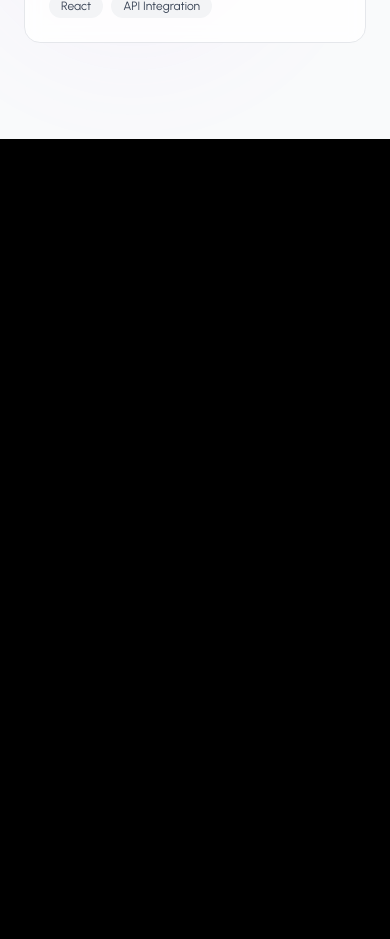
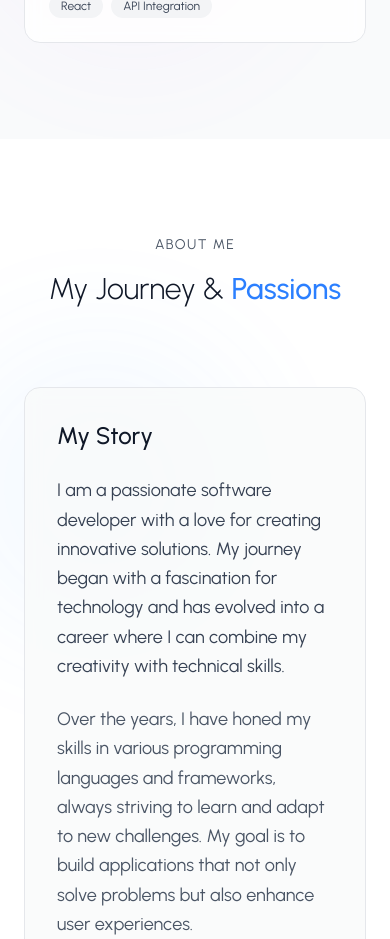
Before and after one commit to MDRezaulHasan/md-rezaul-hasan-ui, a React (Vite) app: page / in a window 390 px wide. Shown: the part 7580-8519 px from the top of the page. Built offline with nearby package versions, Linux system fonts and the light colour scheme.

Commit message:
1:23:01 is done. Will start with developer jouyney timeline

```diff
--- a/src/components/sections/AboutSection.jsx
+++ b/src/components/sections/AboutSection.jsx
@@ -1,8 +1,157 @@
-import React from 'react'
+import {useTheme} from '../../context/ThemeContext';
+import { useRef } from 'react';
+import {delay, motion,stagger,useInView, useScroll,useTransform} from 'framer-motion';
+import { containerVariants, itemVariants } from '../../utils/helper';
+import {JOURNEY_STEPS,PASSIONS } from '../../utils/data';
+import SIGNATURE from '../../assets/images/signature.png';
+
 
 const AboutSection = () => {
+
+
+    const { isDarkMode } = useTheme();
+    const sectionRef = useRef(null);
+    const isInView = useInView(sectionRef, { once: true, margin:"-100px" });
+
+    const { scrollYProgress } = useScroll(
+        { target: sectionRef, offset: ["start end", "end start"] }
+    );
+
+    const timeLineRef = useRef(null);
+    const timeLineInView = useInView(timeLineRef, { once: true, margin:"-50px" });
+
+    const y = useTransform(scrollYProgress, [0, 1], [50, -50]);
+
+    const timeLineVariants = {
+        hidden: { opacity: 0},
+        visible: {
+            opacity: 1,
+            transition: {
+                staggerChildren: 0.2,
+                delayChildren: 0.3,
+            }
+        }
+    };
+
+    const stepVariants = {
+        hidden: { opacity: 0, x: -50 },
+        visible: {
+            opacity: 1,
+            x: 0,
+            transition: {
+                duration: 0.6,
+                ease: "easeOut",
+            }
+        }
+    };
+
   return (
-    <div>AboutSection</div>
+    <section
+        ref={sectionRef}
+        id="about"
+        className={`py-24 px-6 ${isDarkMode ? 'bg-gray-900 text-white' : 'bg-white text-gray-900'} relative overflow-hidden`}
+    >
+        <motion.div style = {{ y }} className='absolute inset-0 overflow-hidden'>
+            <div className={`absolute top-40 right-1/3 w-80 h-80 rounded-full blur-3xl opacity-5 ${isDarkMode ? 'bg-blue-500' : 'bg-blue-400'}`}/>
+            <div className={`absolute bottom-20 left-1/3 w-96 h-96 rounded-full blur-3xl opacity-5 ${isDarkMode ? 'bg-purple-500' : 'bg-purple-400'}`}/>
+        </motion.div>
+        <div className='max-w-6xl mx-auto relative z-10'>
+            {/* Section header */}
+            <motion.div
+                initial="hidden"
+                animate={isInView ? "visible" : "hidden"}
+                variants={containerVariants}
+                className='text-center mb-20'
+            >
+                <motion.div
+                    variants={itemVariants}
+                    className={`text-sm uppercase tracking-widest ${isDarkMode ? 'text-gray-500' : 'text-gray-600'} mb-4`}
+                >
+                    About Me
+                </motion.div>
+                <motion.h2
+                    variants={itemVariants}
+                    className='text-3xl md:text-5xl font-light mb-6'
+                >
+                    My Journey &
+                    <span className='text-blue-500 font-medium'> Passions</span>
+                </motion.h2>
+            </motion.div>
+
+            <div className='grid lg:grid-cols-2 gap-16 items-start'>
+                {/* Personal Story */}
+                <motion.div
+                    initial="hidden"
+                    animate={isInView ? "visible" : "hidden"}
+                    variants={containerVariants}
+                    className='space-y-8'
+                >
+                    <motion.div
+                        variants={itemVariants}
+                        className={`p-8 rounded-2xl border ${isDarkMode ? 'bg-gray-800/50 border-gray-700 backdrop-blur-sm' : 'bg-gray-50/80 border-gray-200 backdrop-blur-sm'} `}
+                    >
+                        <h3 className='text-2xl font-medium mb-6'>My Story</h3>
+                        <p className={`text-lg leading-relaxed mb-6 ${isDarkMode ? 'text-gray-300': 'text-gray-700'}`}>
+                            I am a passionate software developer with a love for creating innovative solutions. My journey began with a fascination for technology and has evolved into a career where I can combine my creativity with technical skills.
+                        </p>
+                        <p className={`text-lg leading-relaxed ${isDarkMode ? 'text-gray-400': 'text-gray-600'}`}>
+                            Over the years, I have honed my skills in various programming languages and frameworks, always striving to learn and adapt to new challenges. My goal is to build applications that not only solve problems but also enhance user experiences.
+                        </p>
+                    </motion.div>
+
+                    <motion.div variants={itemVariants} className='space-y-4'>
+                        <h3 className='text-xl font-medium mb-6'>What I love Building</h3>
+                        <div className='grid gap-4'>
+                            {PASSIONS.map((passion, index) => (
+                                <motion.div
+                                key={passion.title}
+                                variants={itemVariants}
+                                whileHover={{x:4}}
+                                className={`flex items-center space-x-4 p-4 rounded-xl ${isDarkMode ? 'bg-gray-800/30 hover:bg-gray-800/50 ' : 'bg-gray-50/50 hover:bg-gray-100/50'} transition-all duration-300`}
+                                >
+                                    <div className={`p-3 rounded-lg ${
+                                        isDarkMode ? 'bg-gray-700' : 'bg-white'
+                                    }`}><passion.icon size={20} className='text-blue-500' />
+                                    </div>
+                                    <div>
+                                        <h4 className='font-medium mb-1'>{passion.title}</h4>
+
+                                        <p className={`text-sm ${
+                                            isDarkMode? 'text-gray-400':'text-gray-600'
+                                        }`}>
+                                            {passion.description}
+                                        </p>
+                                    </div>
+                                </motion.div>
+
+                            ))}
+                        </div>
+                    </motion.div>
+                          {/* Digital signature */}
+                <motion.div
+                variants={itemVariants}
+                className='text-center py-8'
+                >
+                    <div
+                    className={`text-sm ${
+                        isDarkMode? 'text-gray-500' : 'text-gray-600'
+                    } mb-4`}>
+                        Crafted with passion by
+                    </div>
+                    <div className='flex justify-center'>
+                        <img src={SIGNATURE} alt="Rezaul" className='w-28' />
+                    </div>
+                    <div className='text-lg font-medium text-blue-500 mt-2'>
+                        Md Rezaul Hasan
+                    </div>
+                </motion.div>
+                </motion.div>
+
+
+
+            </div>
+        </div>
+    </section>
   )
 }
 
--- a/src/utils/data.js
+++ b/src/utils/data.js
@@ -264,7 +264,7 @@
     }
 ]
 
-export const PASSION=[
+export const PASSIONS=[
     {
         icon:Heart,
         title:'Passionate about coding',
```
Also changed, not shown: src/assets/images/signature.png (added).
